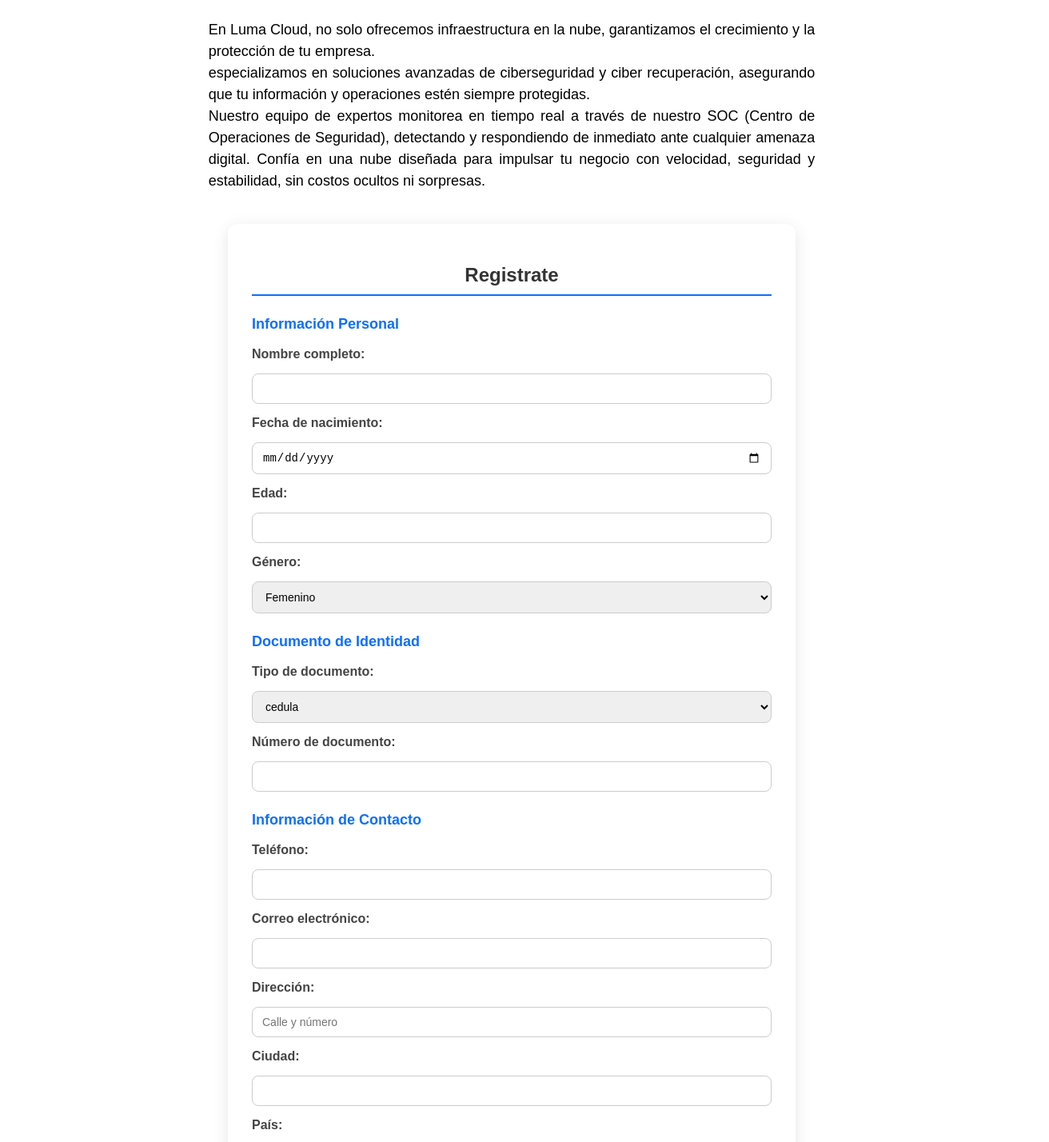
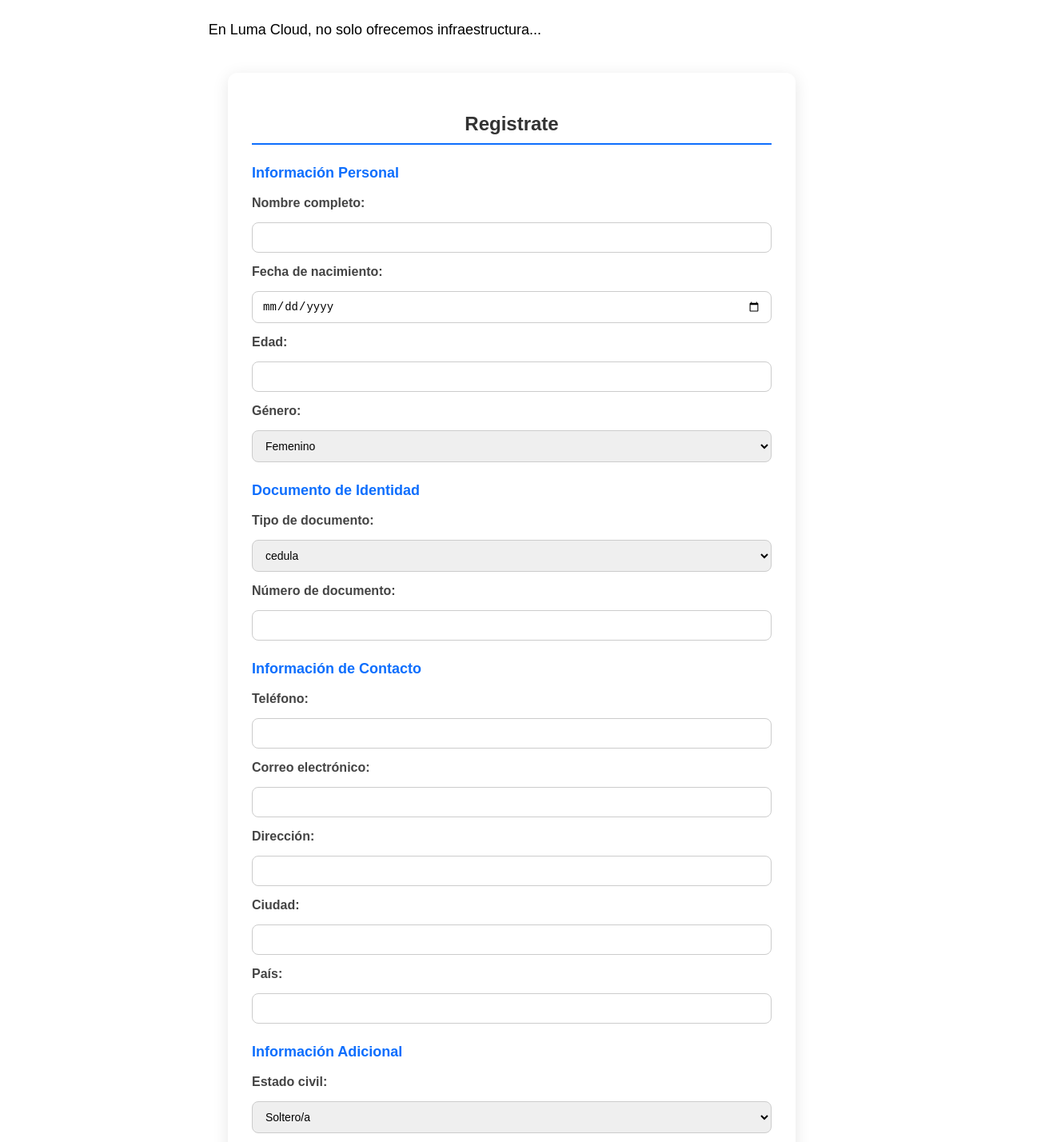
Before and after one commit to dmorenoluma/Onboarding, a website: page Index.html in a window 1280 px wide. Shown: the part 148-1576 px from the top of the page at 80% size, 1312 px wide, since content can reach past the window. Drawn offline with Linux system fonts and the light colour scheme.

Commit message:
Mejoramiento de estructura

```diff
--- a/Index.html
+++ b/Index.html
@@ -12,13 +12,11 @@
 <header class="header">
   <div class="header-container">
 
-    <!-- LOGO -->
     <div class="logo">
       <img src="Assets/Img/Icono2.0.png" class="logo-img" alt="Logo de la empresa">
       <span class="logo-text">Luma Cloud</span>
     </div>
 
-    <!-- MENÚ -->
     <nav class="nav">
       <a href="https://lumacloud.co/" target="_blank">Inicio</a>
       <a href="https://lumacloud.co/servicios/" target="_blank">Servicios</a>
@@ -27,65 +25,83 @@
       <a href="#formulario-section" class="btn">Regístrate</a>
     </nav>
 
-
   </div>
 </header>
 
 <h1 class="titulo"> Quienes somos </h1>
-  <p class="parrafo">En Luma Cloud, no solo ofrecemos infraestructura en la nube, garantizamos el crecimiento y la
-    protección de tu empresa. <br>
-    especializamos en soluciones avanzadas de ciberseguridad y ciber recuperación,
-    asegurando que tu información y operaciones estén siempre protegidas. <br> Nuestro equipo de expertos monitorea en tiempo
-    real a través de nuestro SOC (Centro de Operaciones de Seguridad), detectando y respondiendo de inmediato ante
-    cualquier amenaza digital. Confía en una nube diseñada para impulsar tu negocio con velocidad, seguridad y
-    estabilidad, sin costos ocultos ni sorpresas.</p>
-
-  <!-- <div class="card">
-    <div class="card-image"> <img
-        src="https://images.unsplash.com/photo-1511578314322-379afb476865?w=800&h=400&fit=crop"
-        alt="Despedida de Año con LUMA"> <span class="badge">Hoy</span> </div>
-    <div class="card-body">
-      <h3 class="card-title clamp-2">Despedida de Año con LUMA</h3>
-      <p class="card-text clamp-2">Celebramos el cierre de un año exitoso con todo el equipo de LUMA.</p>
-    </div>
-  </div> -->
+<p class="parrafo">En Luma Cloud, no solo ofrecemos infraestructura...</p>
 
 <div class="cont_form" id="formulario-section">
   <h2>Registrate</h2>
+
   <form id="formulario">
-      <h3>Información Personal</h3> <label>Nombre completo:</label> <input type="text" name="nombre" required>
-      <label>Fecha de nacimiento:</label> <input type="date" name="fecha_nacimiento" required> <label>Edad:</label>
-      <input type="number" name="edad" min="0" required> <label>Género:</label> <select name="genero">
+
+    <h3>Información Personal</h3>
+    <label>Nombre completo:</label>
+    <input type="text" name="nombre" required>
+
+    <label>Fecha de nacimiento:</label>
+    <input type="date" name="fecha_nacimiento" required>
+
+    <label>Edad:</label>
+    <input type="number" name="edad" min="0" required>
+
+    <label>Género:</label>
+    <select name="genero">
       <option value="femenino">Femenino</option>
       <option value="masculino">Masculino</option>
       <option value="otro">Otro</option>
     </select>
-      <h3>Documento de Identidad</h3> <label>Tipo de documento:</label> <select name="tipo_documento">
+
+    <h3>Documento de Identidad</h3>
+    <label>Tipo de documento:</label>
+    <select name="tipo_documento">
       <option value="Cedula">cedula</option>
       <option value="pasaporte">Pasaporte</option>
       <option value="otro">Otro</option>
-      </select> <label>Número de documento:</label> <input type="text" name="numero_documento" required>
-      <h3>Información de Contacto</h3> <label>Teléfono:</label> <input type="tel" name="telefono"> <label>Correo
-        electrónico:</label> <input type="email" name="correo"> <label>Dirección:</label> <input type="text"
-        name="direccion" placeholder="Calle y número"> <label>Ciudad:</label> <input type="text" name="ciudad">
-      <label>País:</label> <input type="text" name="pais">
-      <h3>Información Adicional</h3> <label>Estado civil:</label> <select name="estado_civil">
+    </select>
+
+    <label>Número de documento:</label>
+    <input type="text" name="numero_documento" required>
+
+    <h3>Información de Contacto</h3>
+    <label>Teléfono:</label>
+    <input type="tel" name="telefono">
+
+    <label>Correo electrónico:</label>
+    <input type="email" name="correo">
+
+    <label>Dirección:</label>
+    <input type="text" name="direccion">
+
+    <label>Ciudad:</label>
+    <input type="text" name="ciudad">
+
+    <label>País:</label>
+    <input type="text" name="pais">
+
+    <h3>Información Adicional</h3>
+    <label>Estado civil:</label>
+    <select name="estado_civil">
       <option value="soltero">Soltero/a</option>
       <option value="casado">Casado/a</option>
       <option value="union libre">Unión libre</option>
       <option value="otro">Otro</option>
-      </select> <label>Ocupación:</label> <input type="text" name="ocupacion"> <button type="submit">Enviar</button>
+    </select>
+
+    <label>Ocupación:</label>
+    <input type="text" name="ocupacion">
+
+    <button type="submit">Enviar</button>
+
   </form>
-    <script>
-    document.getElementById("formulario").addEventListener("submit", async (e) => { e.preventDefault();
-    const datos = Object.fromEntries(new FormData(e.target));
-    const respuesta = await fetch("http://localhost:5000/guardar", { method: "POST", headers: { "Content-Type": "application/json" }, body: JSON.stringify(datos) });
-    const resultado = await respuesta.json(); alert(resultado.mensaje); });
-
-    </script>
 </div>
 
+<!-- CONTENEDOR DE LA TABLA -->
+<div id="lista-usuarios" class="cont_lista"></div>
+
+<!-- SCRIPT CORRECTO -->
+<script src="Assets/Js/form.js"></script>
 
 </body>
-
-</html
+</html>
```
Lines whose indentation alone changed are shown as unchanged.
